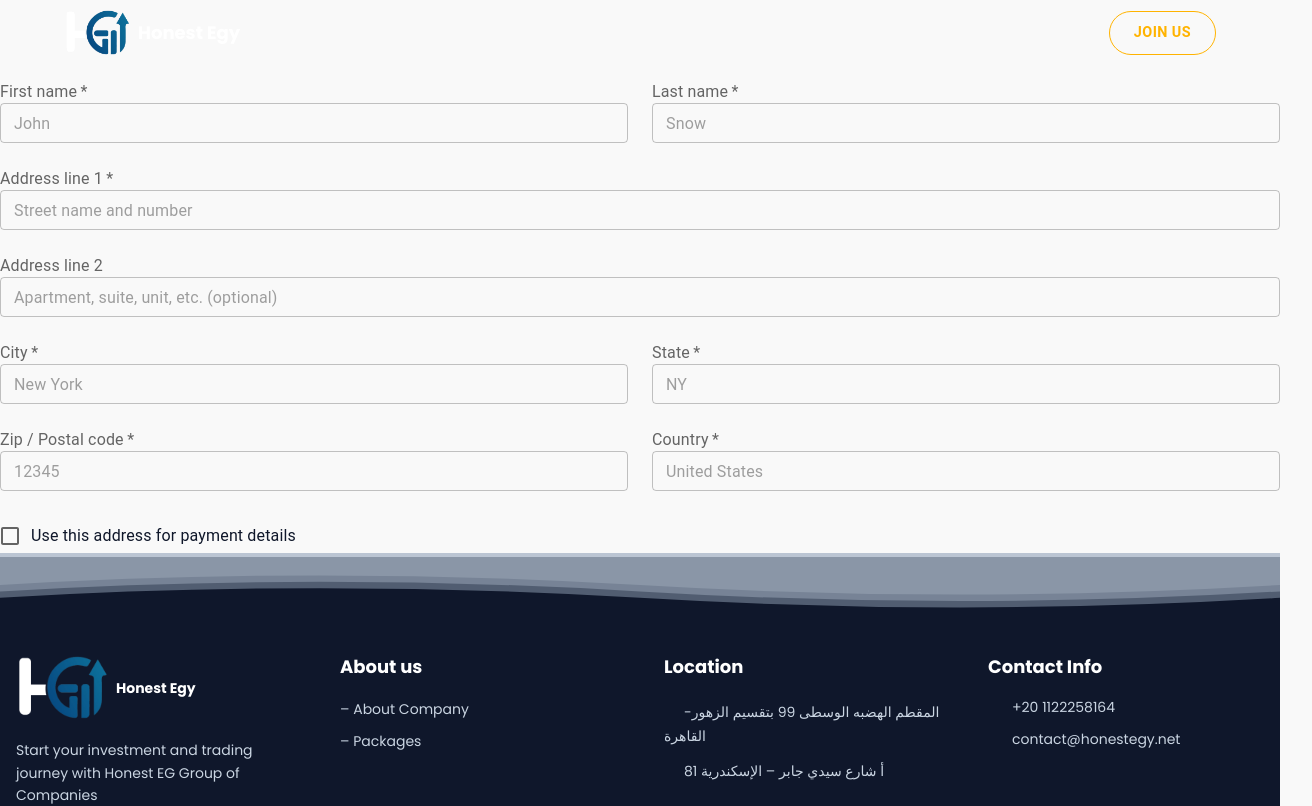
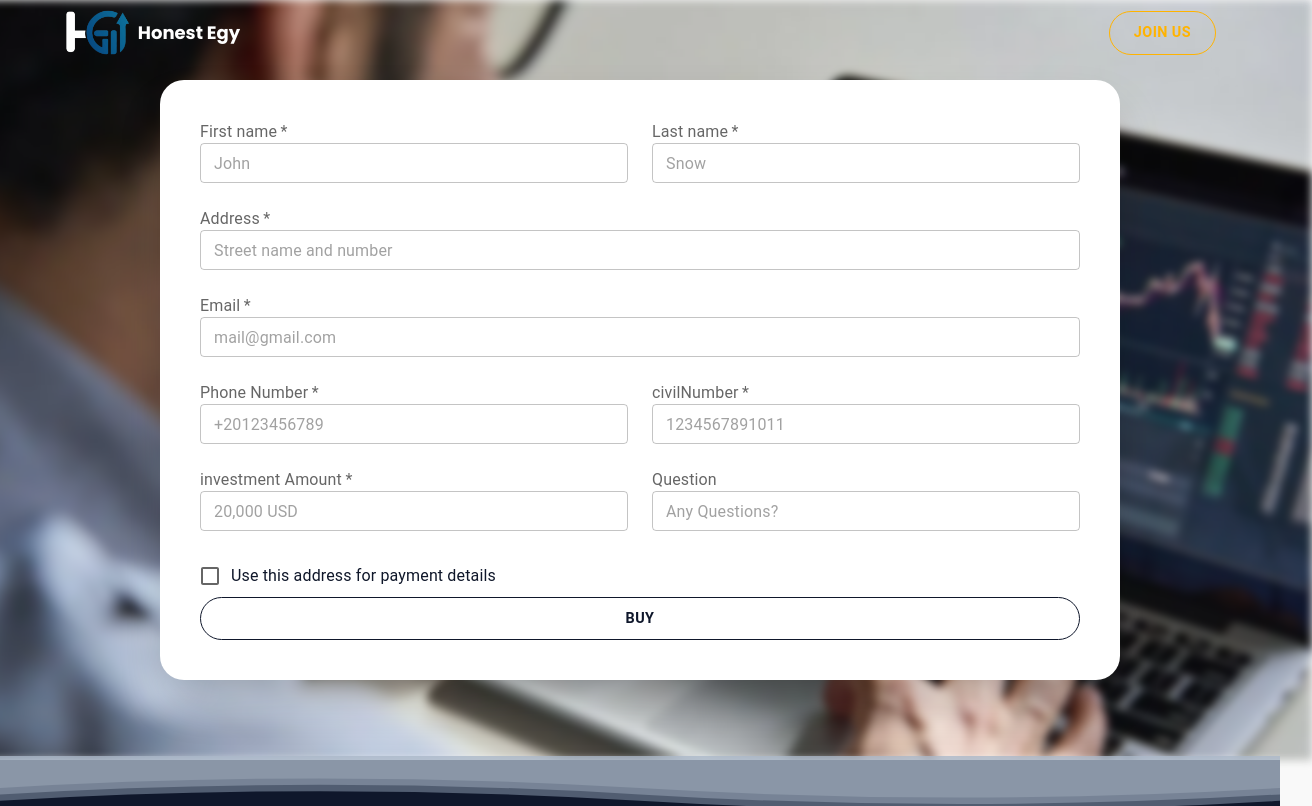
Before and after one commit to Marioo-Ayman/HonstEg-Website, a React (Vite) app: page /invest in a window 1280 px wide. Shown: the top 806 px of the page, 1312 px wide, since content can reach past the window. Built offline with nearby package versions, Linux system fonts and the light colour scheme; some icons are missing.

Commit message:
edit form for buy a pack

```diff
--- a/src/pages/Apply.tsx
+++ b/src/pages/Apply.tsx
@@ -4,6 +4,8 @@ import FormLabel from '@mui/material/FormLabel';
 import Grid from '@mui/material/Grid';
 import OutlinedInput from '@mui/material/OutlinedInput';
 import { styled } from '@mui/material/styles';
+import Bg from '@/assets/business-man.jpg';
+import {Button } from '@mui/material';
 
 const FormGrid = styled(Grid)(() => ({
   display: 'flex',
@@ -12,7 +14,14 @@ const FormGrid = styled(Grid)(() => ({
 
 export default function Apply() {
   return (
-    <Grid container spacing={3} className="mt-20">
+    <div className='flex relative justify-center items-center '>
+      <img
+          src={Bg}
+          alt="Background"
+          className="absolute top-0 left-0 w-full h-full object-cover -z-10 blur-xs transform scale-x-105"
+        />
+      <div className='w-3/4 border-0 shadow-2xl rounded-3xl flex p-10 bg-white mt-20 mb-20'>
+        <Grid container spacing={3} >
           <FormGrid size={{ xs: 12, md: 6 }}>
             <FormLabel htmlFor="first-name" required>
               First name
@@ -43,7 +52,7 @@ export default function Apply() {
           </FormGrid>
           <FormGrid size={{ xs: 12 }}>
             <FormLabel htmlFor="address1" required>
-          Address line 1
+              Address
             </FormLabel>
             <OutlinedInput
               id="address1"
@@ -56,70 +65,68 @@ export default function Apply() {
             />
           </FormGrid>
           <FormGrid size={{ xs: 12 }}>
-        <FormLabel htmlFor="address2">Address line 2</FormLabel>
+            <FormLabel htmlFor="address2" required>Email</FormLabel>
             <OutlinedInput
               id="address2"
               name="address2"
               type="address2"
-          placeholder="Apartment, suite, unit, etc. (optional)"
-          autoComplete="shipping address-line2"
+              placeholder="mail@gmail.com"
+              autoComplete=""
               required
               size="small"
             />
           </FormGrid>
           <FormGrid size={{ xs: 6 }}>
             <FormLabel htmlFor="city" required>
-          City
+              Phone Number
             </FormLabel>
             <OutlinedInput
               id="city"
               name="city"
               type="city"
-          placeholder="New York"
-          autoComplete="City"
+              placeholder="+20123456789"
+              autoComplete=""
               required
               size="small"
             />
           </FormGrid>
           <FormGrid size={{ xs: 6 }}>
             <FormLabel htmlFor="state" required>
-          State
+              civilNumber
             </FormLabel>
             <OutlinedInput
               id="state"
               name="state"
               type="state"
-          placeholder="NY"
-          autoComplete="State"
+              placeholder="1234567891011"
+              autoComplete=""
               required
               size="small"
             />
           </FormGrid>
           <FormGrid size={{ xs: 6 }}>
             <FormLabel htmlFor="zip" required>
-          Zip / Postal code
+              investment Amount
             </FormLabel>
             <OutlinedInput
               id="zip"
               name="zip"
               type="zip"
-          placeholder="12345"
-          autoComplete="shipping postal-code"
+              placeholder="20,000 USD"
               required
               size="small"
             />
           </FormGrid>
           <FormGrid size={{ xs: 6 }}>
-        <FormLabel htmlFor="country" required>
-          Country
+            <FormLabel htmlFor="country" >
+              Question
             </FormLabel>
             <OutlinedInput
               id="country"
               name="country"
               type="country"
-          placeholder="United States"
+              placeholder="Any Questions?"
               autoComplete="shipping country"
-          required
               size="small"
             />
           </FormGrid>
@@ -128,7 +135,31 @@ export default function Apply() {
               control={<Checkbox name="saveAddress" value="yes" />}
               label="Use this address for payment details"
             />
+                     <Button
+            variant="outlined"
+            className=''
+            sx={{
+              color: '#0f172b',
+              borderColor: '#0f172b',
+              fontWeight: 600,
+              px: 3,
+              py: 1,
+              borderRadius: '25px',
+              fontSize: '0.9rem',
+              textTransform: 'uppercase',
+              transition: 'all 0.3s ease',
+              '&:hover': {
+                backgroundColor: '#0f172b',
+                color: '#FFFFFF',
+                borderColor: '#0f172b',
+              },
+            }}
+          >
+            Buy
+          </Button>
           </FormGrid>
         </Grid>
+      </div>
+    </div>
   );
 }
```
Also changed, not shown: src/assets/OptionsTrading .jpg (renamed from src/assets/Options Trading .jpg). Lines whose indentation alone changed are shown as unchanged.
